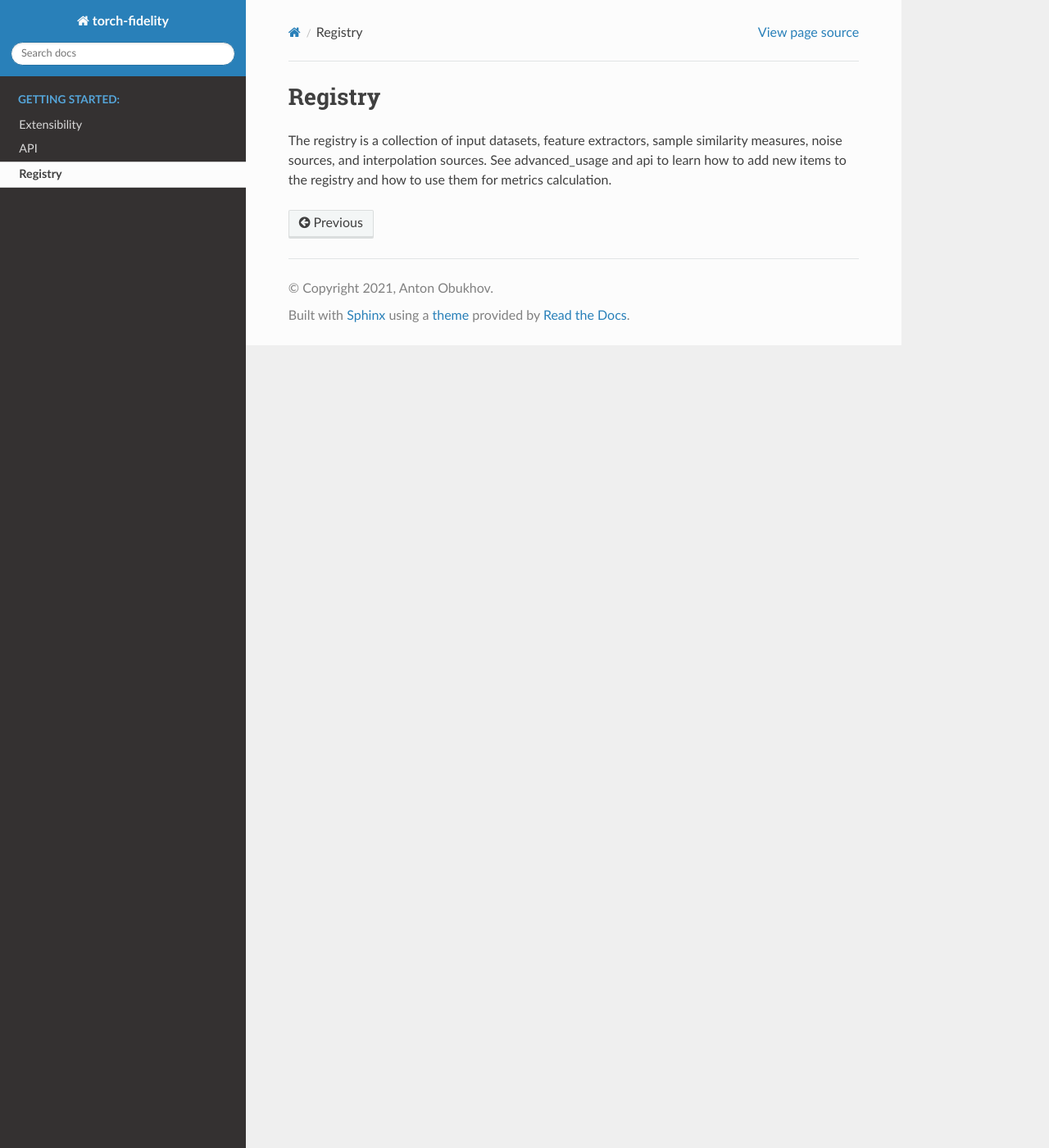
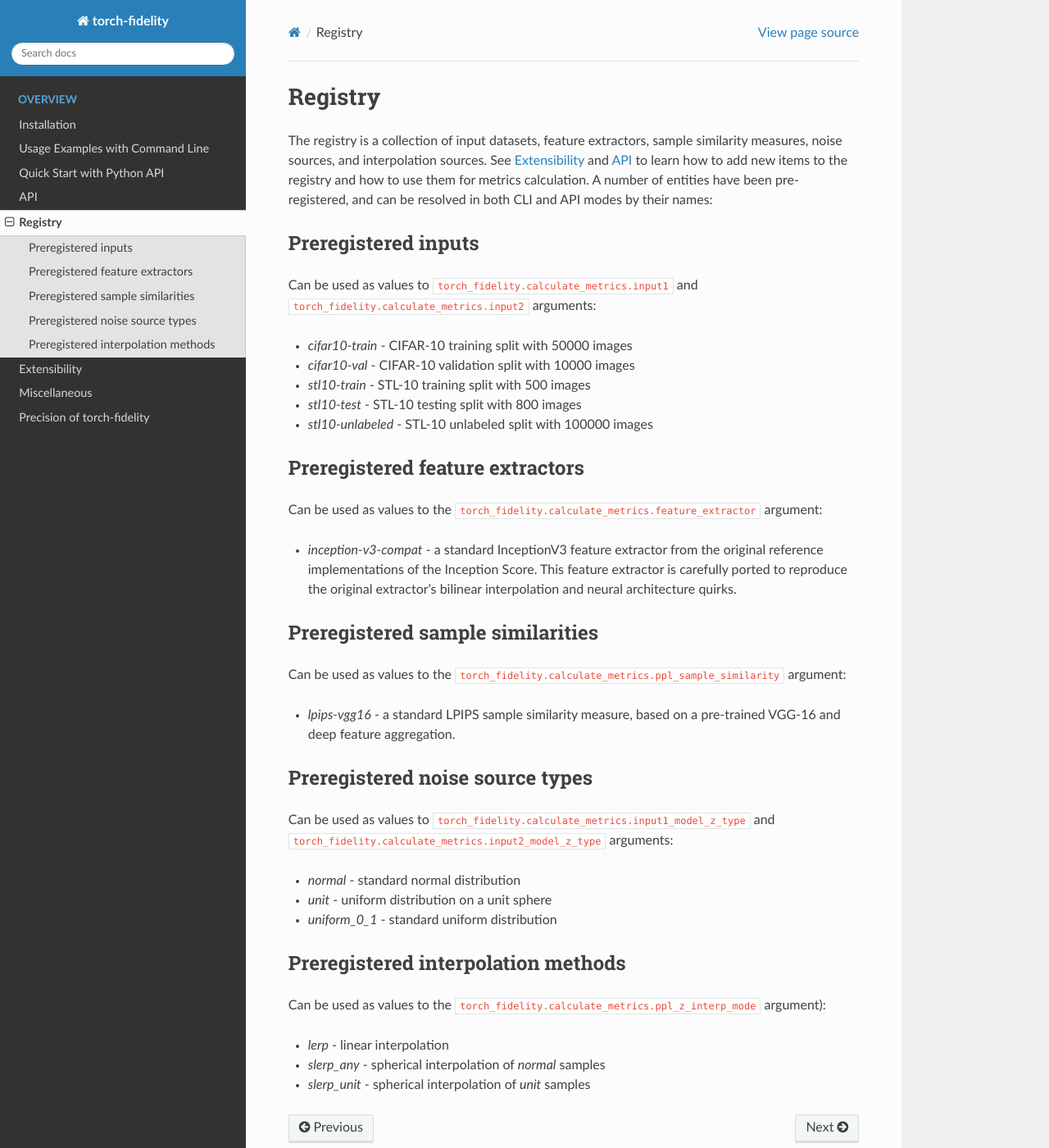
Before and after one commit to danielfosterai/Pytorch-Generative-models-GAN-, a Sphinx documentation site: the page built from doc/sphinx/source/registry.rst, in a window 1280 px wide and 1400 px high. Shown: the whole window at 82% size. Built offline with Sphinx 7.4.7 and the Read the Docs theme 2.0.0, drawn with Linux system fonts in a browser that asks for light colours; pages that are not in the unit, such as notebooks, are missing from menus; cross-references to code outside the pages are shown as plain code.

Commit message:
finalize rst documentation clean up readme bump 0.3.0-alpha8

````diff
--- a/doc/sphinx/requirements.txt
+++ b/doc/sphinx/requirements.txt
@@ -1,3 +1,5 @@
+recommonmark
 sphinx
+sphinx-markdown-tables
+sphinx-paramlinks
 sphinx-rtd-theme
-sphinx-paramlinks
--- a/doc/sphinx/source/conf.py
+++ b/doc/sphinx/source/conf.py
@@ -13,6 +13,8 @@
 import os
 import sys
 sys.path.insert(0, os.path.abspath('../../../'))
+
+from recommonmark.parser import CommonMarkParser
 
 
 # -- Project information -----------------------------------------------------
@@ -37,10 +39,18 @@ extensions = [
   'sphinx.ext.napoleon',
   'sphinx.ext.autosectionlabel',
   'sphinx_paramlinks',
+  'sphinx_markdown_tables',
+  'recommonmark',
 ]
+
+source_parsers = {
+    '.md': CommonMarkParser,
+}
 
 # Add any paths that contain templates here, relative to this directory.
 templates_path = ['_templates']
+
+source_suffix = ['.rst', '.md']
 
 # List of patterns, relative to source directory, that match files and
 # directories to ignore when looking for source files.
--- /dev/null
+++ b/doc/sphinx/source/example_code.rst
@@ -0,0 +1,6 @@
+:orphan:
+
+sngan_cifar10.py
+================
+
+.. literalinclude:: ../../../examples/sngan_cifar10.py
--- /dev/null
+++ b/doc/sphinx/source/miscellaneous.md
@@ -0,0 +1,65 @@
+# Miscellaneous
+
+## Inputs
+
+ISC and PPL are computed for `input1` only, whereas FID and KID are computed between `input1` and `input2`.
+
+Each input can be one of the following:
+- Registered input, such as a `cifar10-train` string. Registered inputs are commonly used datasets, which can be
+  resolved by name, and are subject to caching;
+- Path to a directory with samples;
+- Path to a generative model in the ONNX or PTH (JIT) format;
+- Instance of `torch.util.data.Dataset`;
+- Instance of `torch_fidelity.GenerativeModelBase`.
+
+## Storage, Cache, Datasets
+
+The cached items can occupy quite a lot of space. The default cache root is created under
+`$ENV_TORCH_HOME/fidelity_cache`, which is usually under the `$HOME`. Users with limited home partition should use
+`--cache_root` key to change cache location, or specify `--no-cache` to disable it (not recommended).
+
+Likewise, torchvision datasets may not be suitable for storage under the home directory (default location is
+`$ENV_TORCH_HOME/fidelity_datasets`). It can be changed with the key `--datasets-root`.
+If torchvision datasets do not need to be downloaded, it is possible to disable download check using the key
+`--no-datasets-download`.
+
+To save time on recomputations of features and statistics of inputs that do not change often, caching is enabled
+on all registered inputs. In addition to that, one can force caching on a path input by assigning a new cache slot name
+to such input via `input1_cache_name` or `input2_cache_name` keys, for the first and second positional arguments
+respectively.
+
+## Working with Directories of Samples as Inputs
+
+To collect files recursively under the path provided as the input, add `--samples-find-deep` command line key, or set
+the `samples_find_deep` keyword argument to True.
+To change file extensions picked up when traversing the path, specify `--samples-find-ext` command line key or
+the `samples_find_ext` keyword argument.
+After the files list is collected, it is sorted alpha-numerically, and then shuffled. If shuffling is not desired, it
+can be disabled by setting the `--no-samples-shuffle` key or using the `samples_shuffle` keyword argument.
+
+## Other Options
+
+Both the `fidelity` command and the API provide several options to tweak the default behavior of the evaluation
+procedure.
+Below is a summary of use cases when changing the defaults is required:
+
+- *Reducing GPU RAM usage*: by default, evaluating `cifar10-train` images with all metrics takes about 2.5 GB of RAM.
+  If it is desired to reduce memory footprint, use `--batch-size` key to reduce batch size.
+  It is not possible to go below a certain threshold required to store the feature extractor model (Inception).
+
+- *Changing device placement*: by default, `fidelity` app decides whether to use GPU judging by the
+  `CUDA_VISIBLE_DEVICES` environment variable of the process.
+  It is possible to override this default behavior by specifying GPU ids with `--gpu` command line key, or forcing
+  computations to CPU with `--cpu` flag.
+
+- *Verifying reproducibility*: For the sake of reproducibility, all pseudo-random numbers generators are pre-seeded
+  with the default value of `--rng_seed` command line key.
+  This affects choosing subsets and splits in metrics and the order of shuffled files from positional arguments.
+  One may want to change this flag to see the effect of seed on the metrics outputs. However, seeds should be kept
+  fixed and reported as a part of the evaluation protocol.
+
+- *Changing verbosity*: verbose mode is enabled by default, so both command line and programmatic interfaces report
+  progress to `stderr`.
+  It can be disabled using the `--silent` command line flag, or `verbose` keyword argument.
+  However, it is useful to keep it enabled when extending the code with custom input sources or feature extractors,
+  as it allows to prevent unintended usage of the cache.
--- a/doc/sphinx/source/registry.rst
+++ b/doc/sphinx/source/registry.rst
@@ -1,8 +1,55 @@
 Registry
 ========
 
-.. _Registry:
+The registry is a collection of input datasets, feature extractors, sample similarity measures, noise sources, and
+interpolation sources. See :ref:`Extensibility` and :ref:`API` to learn how to add new items to the registry and how to use them
+for metrics calculation. A number of entities have been pre-registered, and can be resolved in both CLI and API modes
+by their names:
 
-The registry is a collection of input datasets, feature extractors, sample similarity measures, noise sources, and
-interpolation sources. See advanced_usage and api to learn how to add new items to the registry and how to use them
-for metrics calculation.
+Preregistered inputs
+--------------------
+
+Can be used as values to :paramref:`~torch_fidelity.calculate_metrics.input1` and
+:paramref:`~torch_fidelity.calculate_metrics.input2` arguments:
+
+- `cifar10-train` - CIFAR-10 training split with 50000 images
+- `cifar10-val` - CIFAR-10 validation split with 10000 images
+- `stl10-train` - STL-10 training split with 500 images
+- `stl10-test` - STL-10 testing split with 800 images
+- `stl10-unlabeled` - STL-10 unlabeled split with 100000 images
+
+Preregistered feature extractors
+--------------------------------
+
+Can be used as values to the :paramref:`~torch_fidelity.calculate_metrics.feature_extractor` argument:
+
+- `inception-v3-compat` - a standard InceptionV3 feature extractor from the original reference implementations of the
+  Inception Score. This feature extractor is carefully ported to reproduce the original extractor's bilinear
+  interpolation and neural architecture quirks.
+
+Preregistered sample similarities
+---------------------------------
+
+Can be used as values to the :paramref:`~torch_fidelity.calculate_metrics.ppl_sample_similarity` argument:
+
+- `lpips-vgg16` - a standard LPIPS sample similarity measure, based on a pre-trained VGG-16 and deep feature
+  aggregation.
+
+Preregistered noise source types
+--------------------------------
+
+Can be used as values to :paramref:`~torch_fidelity.calculate_metrics.input1_model_z_type` and
+:paramref:`~torch_fidelity.calculate_metrics.input2_model_z_type` arguments:
+
+- `normal` - standard normal distribution
+- `unit` - uniform distribution on a unit sphere
+- `uniform_0_1` - standard uniform distribution
+
+Preregistered interpolation methods
+-----------------------------------
+
+Can be used as values to the :paramref:`~torch_fidelity.calculate_metrics.ppl_z_interp_mode` argument):
+
+- `lerp` - linear interpolation
+- `slerp_any` - spherical interpolation of `normal` samples
+- `slerp_unit` - spherical interpolation of `unit` samples
--- /dev/null
+++ b/doc/sphinx/source/usage_api.rst
@@ -0,0 +1,66 @@
+Quick Start with Python API
+===========================
+
+When it comes to tracking the performance of generative models as they train, evaluating metrics after every epoch
+becomes prohibitively expensive due to long computation times. torch-fidelity tackles this problem by making full use
+of caching to avoid recomputing common features and per-metric statistics whenever possible. Computing all metrics for
+50000 32x32 generated images and `cifar10-train` takes only 2 min 26 seconds on NVIDIA P100 GPU, compared to >10 min if
+using original codebases. Thus, computing metrics 20 times over the whole training cycle makes overall training time
+just one hour longer.
+
+In the following example, assume unconditional image generation setting with CIFAR-10, and the generative model
+`generator`, which takes a 128-dimensional standard normal noise vector.
+
+First, import the module:
+
+.. code-block:: python
+
+    import torch_fidelity
+
+Wrap the generator with the :class:`torch_fidelity.GenerativeModelModuleWrapper` wrapper, and pass it to the
+:func:`torch_fidelity.calculate_metrics` function. It can be called upon every epoch:
+
+.. code-block:: python
+
+    wrapped_generator = torch_fidelity.GenerativeModelModuleWrapper(generator, 128, 'normal', 0)
+
+    metrics_dict = torch_fidelity.calculate_metrics(
+        input1=wrapped_generator,
+        input2='cifar10-train',
+        cuda=True,
+        isc=True,
+        fid=True,
+        kid=True,
+        verbose=False,
+    )
+
+The resulting dictionary with computed metrics can logged directly to tensorboard, wandb, or console:
+
+.. code-block:: python
+
+    print(metrics_dict)
+
+Output:
+
+.. code-block:: python
+
+    {
+        'inception_score_mean': 11.23678,
+        'inception_score_std': 0.09514061,
+        'frechet_inception_distance': 18.12198,
+        'kernel_inception_distance_mean': 0.01369556,
+        'kernel_inception_distance_std': 0.001310059
+    }
+
+Example of Integration with the Training Loop
+---------------------------------------------
+
+Refer to :ref:`sngan_cifar10.py` for a complete training example.
+
+Evolution of fixed generator latents in the example:
+
+.. image:: ../../img/sngan-cifar10.gif
+  :alt: Evolution of fixed generator latents
+
+A generator checkpoint resulting from training the example can be downloaded
+`here <https://github.com/toshas/torch-fidelity/releases/download/v0.2.0/example-sngan-cifar10-generator.pth>`_.
--- /dev/null
+++ b/doc/sphinx/source/usage_cmd.md
@@ -0,0 +1,86 @@
+# Usage Examples with Command Line
+
+The `fidelity` tool (run with `--help` to see the reference) is a command line interface to the `calculate_metrics`
+function.
+
+## Inception Score of CIFAR-10 training split
+
+Command:
+
+```
+> fidelity --gpu 0 --isc --input1 cifar10-train
+```
+
+Output:
+
+```
+inception_score_mean: 11.23678
+inception_score_std: 0.09514061
+```
+
+## Inception Score of a directory of images
+
+We assume that the images are stored in `~/images/`:
+
+```
+> fidelity --gpu 0 --isc --input1 ~/images/
+```
+
+## Inception Score of a generative model
+
+We assume that the generative model is stored in `~/generator.pth`, whose input is a 128-dimensional standard normal
+random sample. This is equivalent to sampling 50000 images from the model, saving them in a temporary directory, and
+running the previous command:
+
+```
+> fidelity --gpu 0 --isc --input1 ~/generator.pth --input1-model-z-size 128 --input1-model-num-samples 50000
+```
+
+## FID between a directory of images and CIFAR-10 training split
+
+Fréchet Inception Distance between a directory of images and CIFAR-10 training split; we assume that the images are
+stored in `~/images/`:
+
+```
+> fidelity --gpu 0 --fid --input1 ~/images/ --input2 cifar10-train
+```
+
+## Efficient computation of ISC, FID, and KID
+
+Efficient computation of ISC, FID, and KID with feature caching between the first and the second inputs, where
+the value of `--input1` can be either a registered input (e.g., `cifar10-train`), or a directory with samples, or a
+generative model stored in either `.pth` or `.onnx` formats:
+
+```
+> fidelity --gpu 0 --isc --fid --kid --input1 <input> --input2 cifar10-train
+```
+
+## Efficient computation of ISC and PPL
+
+Efficient computation of ISC and PPL for `input1`, and FID and KID between a generative model stored in
+`~/generator.onnx` and CIFAR-10 training split:
+
+```
+> fidelity \
+  --gpu 0 \
+  --isc \
+  --fid \
+  --kid \
+  --ppl \
+  --input1 ~/generator.onnx \
+  --input1-model-z-type normal \
+  --input1-model-z-size 128 \
+  --input1-model-num-samples 50000 \
+  --input2 cifar10-train
+```
+
+## Differences between CLI and API interfaces
+
+For the most part, `calculate_metrics` keyword arguments correspond to the command line keys. Exceptions are:
+- Instances of `torch.util.data.Dataset` can be passed as inputs only programmatically;
+- Instances of `torch.nn.GenerativeModelBase` can be passed as inputs only programmatically;
+- CLI usage of registered inputs, feature extractors, _etc._ is limited to those preregistered in the registry;
+- CLI argument `--silent` sets kwarg `verbose=False`, whose default value is `True`;
+- CLI argument `--no-datasets-download` sets kwarg `datasets_download=False`, whose default value is `True`;
+- CLI argument `--no-samples-shuffle` sets kwarg `samples_shuffle=False`, whose default value is `True`;
+- CLI argument `--no-cache` sets kwarg `cache=False`, whose default value is `True`;
--- a/torch_fidelity/version.py
+++ b/torch_fidelity/version.py
@@ -1 +1 @@
-__version__ = '0.3.0-alpha7'
+__version__ = '0.3.0-alpha8'
````
Also changed, not shown: README.md (+22 -184 lines), doc/sphinx/source/changelog.md (added, +1 -0 lines), doc/sphinx/source/index.rst (+10 -8 lines), doc/sphinx/source/installation.rst (added, +26 -0 lines), doc/sphinx/source/precision.md (renamed from doc/fidelity.md, +27 -65 lines).
